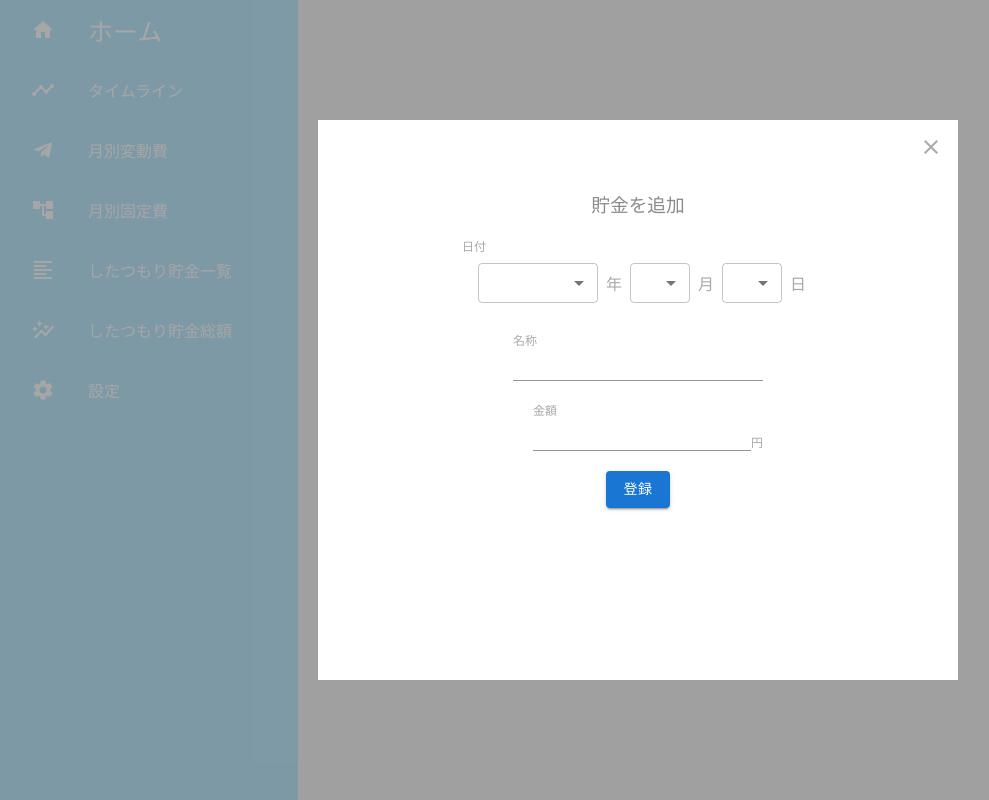
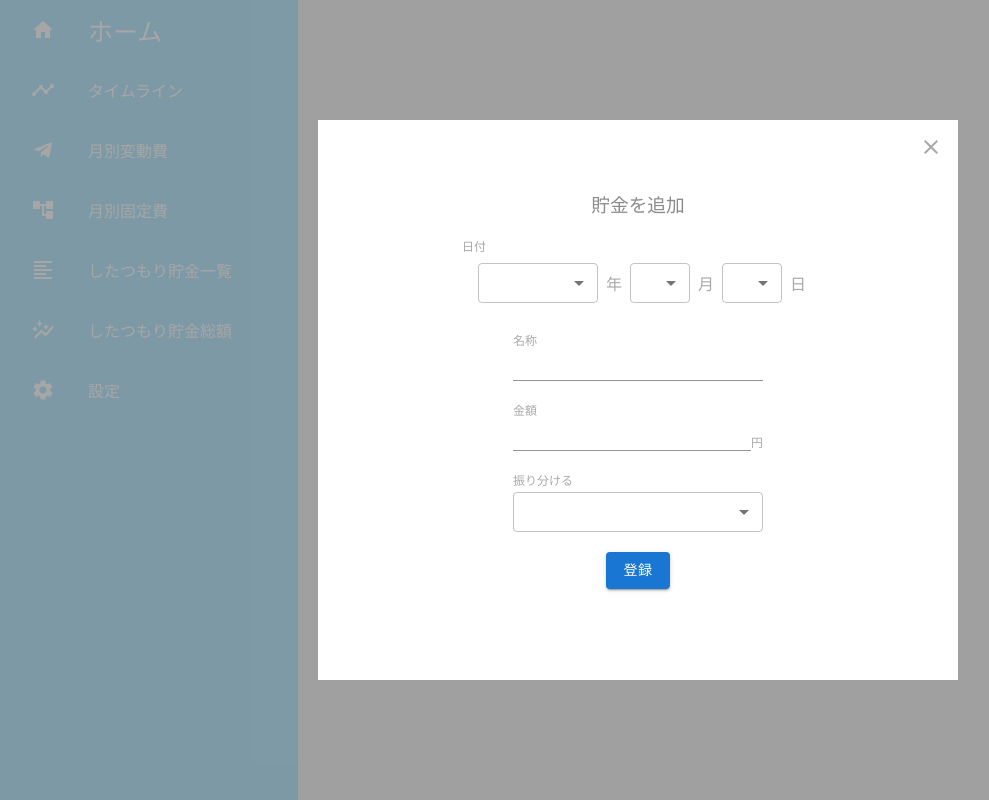
Before and after one commit to yusuke-rakus/React-Moneylog, a React (Create React App) app: page / in a window 1280 px wide. Shown: the whole page, without its empty margins (2-991 px from the left). Built offline with nearby package versions, Linux system fonts and the light colour scheme.

Commit message:
貯金追加ボックスの作成

```diff
--- a/src/components/AddSavingBox.jsx
+++ b/src/components/AddSavingBox.jsx
@@ -12,19 +12,31 @@ import {
 const AddSavingBox = (props) => {
   const { setAddSavingStatus } = props;
 
+  // 日付処理
   const [date, setDate] = useState({ year: "", month: "", day: "" });
-  const setYear = (event) => setDate({ ...date, year: event.target.value });
-  const setMonth = (event) => setDate({ ...date, month: event.target.value });
-  const setDay = (event) => setDate({ ...date, day: event.target.value });
+  const setYear = (e) => setDate({ ...date, year: e.target.value });
+  const setMonth = (e) => setDate({ ...date, month: e.target.value });
+  const setDay = (e) => setDate({ ...date, day: e.target.value });
 
+  // 振り分け処理
+  const [distribution, setDistribution] = useState("");
+  const distributionList = ["M2 MacBookAir", "沖縄旅行"];
+  const changeDistribution = (e) => {
+    setDistribution(e.target.value);
+  };
+
+  // 閉じる処理
   const closeAddSavingWindow = () => {
     setAddSavingStatus(false);
   };
 
+  // 金額表示処理
   const [amount, setAmount] = useState("");
   const changeAmount = (e) => {
     let tempNum = String(e.target.value).replace(/,/g, "");
-    console.log(tempNum);
+    if (isNaN(tempNum)) {
+      return;
+    }
     setAmount(Number(tempNum).toLocaleString());
   };
 
@@ -44,11 +56,9 @@ const AddSavingBox = (props) => {
           <div className="date-group">
             <FormControl sx={{ m: 1, minWidth: 120 }} size="small">
               <Select
-                labelId="demo-simple-select-label"
-                id="demo-simple-select"
                 value={date.year}
                 onChange={setYear}
-                defaultValue={2020}
+                defaultValue={date.year}
               >
                 <MenuItem value={2020}>2020</MenuItem>
                 <MenuItem value={2021}>2021</MenuItem>
@@ -56,24 +66,14 @@ const AddSavingBox = (props) => {
             </FormControl>
             <span>年</span>
             <FormControl sx={{ m: 1, minWidth: 60 }} size="small">
-              <Select
-                labelId="demo-simple-select-label"
-                id="demo-simple-select"
-                value={date.month}
-                onChange={setMonth}
-              >
+              <Select value={date.month} onChange={setMonth}>
                 <MenuItem value={6}>6</MenuItem>
                 <MenuItem value={7}>7</MenuItem>
               </Select>
             </FormControl>
             <span>月</span>
             <FormControl sx={{ m: 1, minWidth: 60 }} size="small">
-              <Select
-                labelId="demo-simple-select-label"
-                id="demo-simple-select"
-                value={date.day}
-                onChange={setDay}
-              >
+              <Select value={date.day} onChange={setDay}>
                 <MenuItem value={25}>25</MenuItem>
                 <MenuItem value={26}>26</MenuItem>
               </Select>
@@ -106,6 +106,22 @@ const AddSavingBox = (props) => {
           </div>
         </div>
 
+        {/* 振り分け選択 */}
+        <div className="distribution-group">
+          <span className="input-span">振り分ける</span>
+          <FormControl size="small" sx={{ mt: "3px", minWidth: "250px" }}>
+            <Select value={distribution} onChange={changeDistribution}>
+              {distributionList.map((distributionItem, index) => {
+                return (
+                  <MenuItem value={distributionItem} key={index}>
+                    {distributionItem}
+                  </MenuItem>
+                );
+              })}
+            </Select>
+          </FormControl>
+        </div>
+
         {/* 登録ボタン */}
         <Button onClick={closeAddSavingWindow} variant="contained">
           登録
--- a/src/components/components_CSS/AddSavingBox.css
+++ b/src/components/components_CSS/AddSavingBox.css
@@ -39,12 +39,20 @@
 
 /* 貯金額 */
 .amount-group {
+  padding: 0;
   width: 80%;
   max-width: 250px;
   margin: 20px auto;
 }
 
 .saving-amount {
+  display: flex;
   align-items: flex-end;
-  display: flex;
 }
+
+/* 振り分け選択 */
+.distribution-group {
+  width: 80%;
+  max-width: 250px;
+  margin: 20px auto;
+}
```
